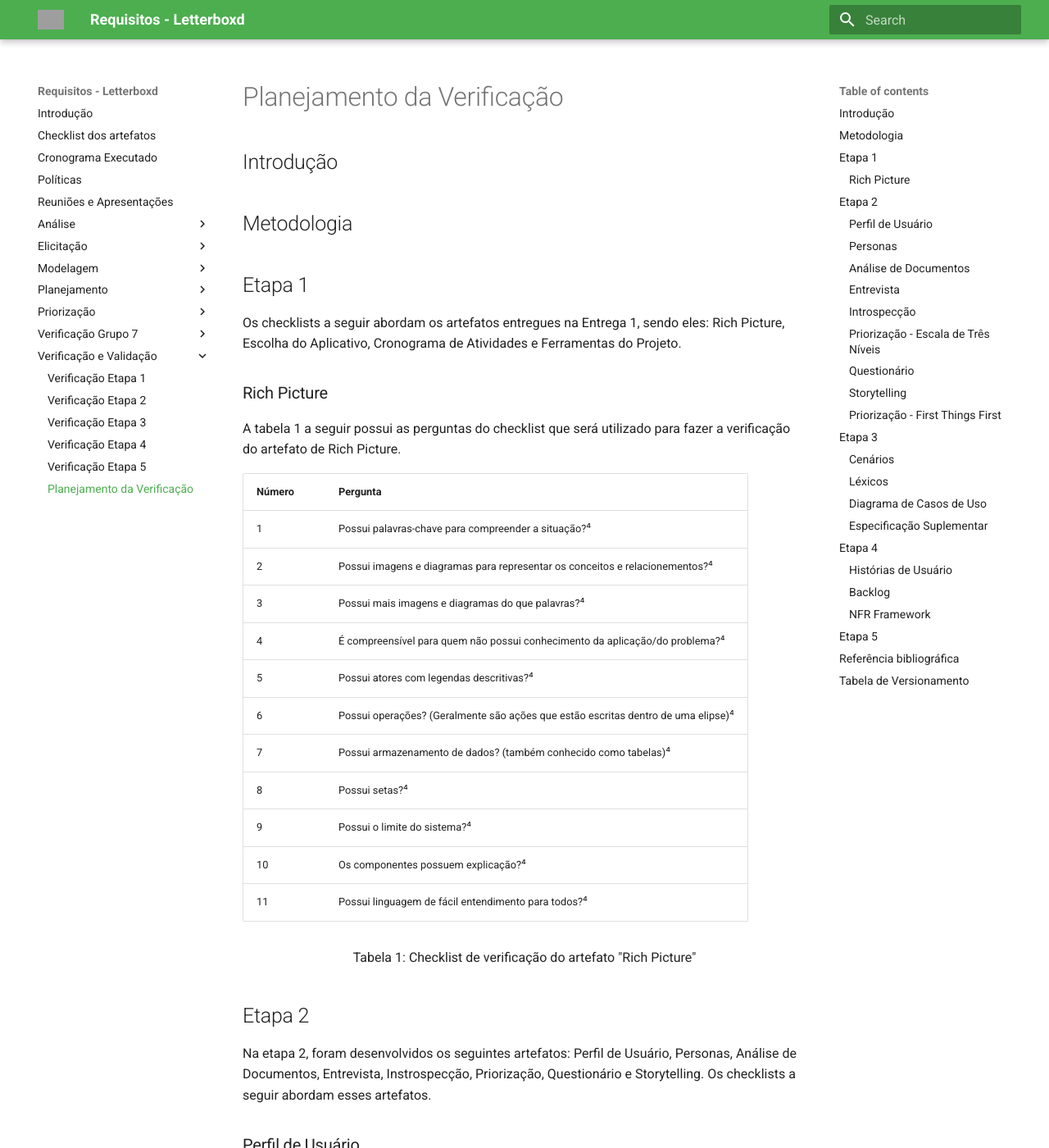
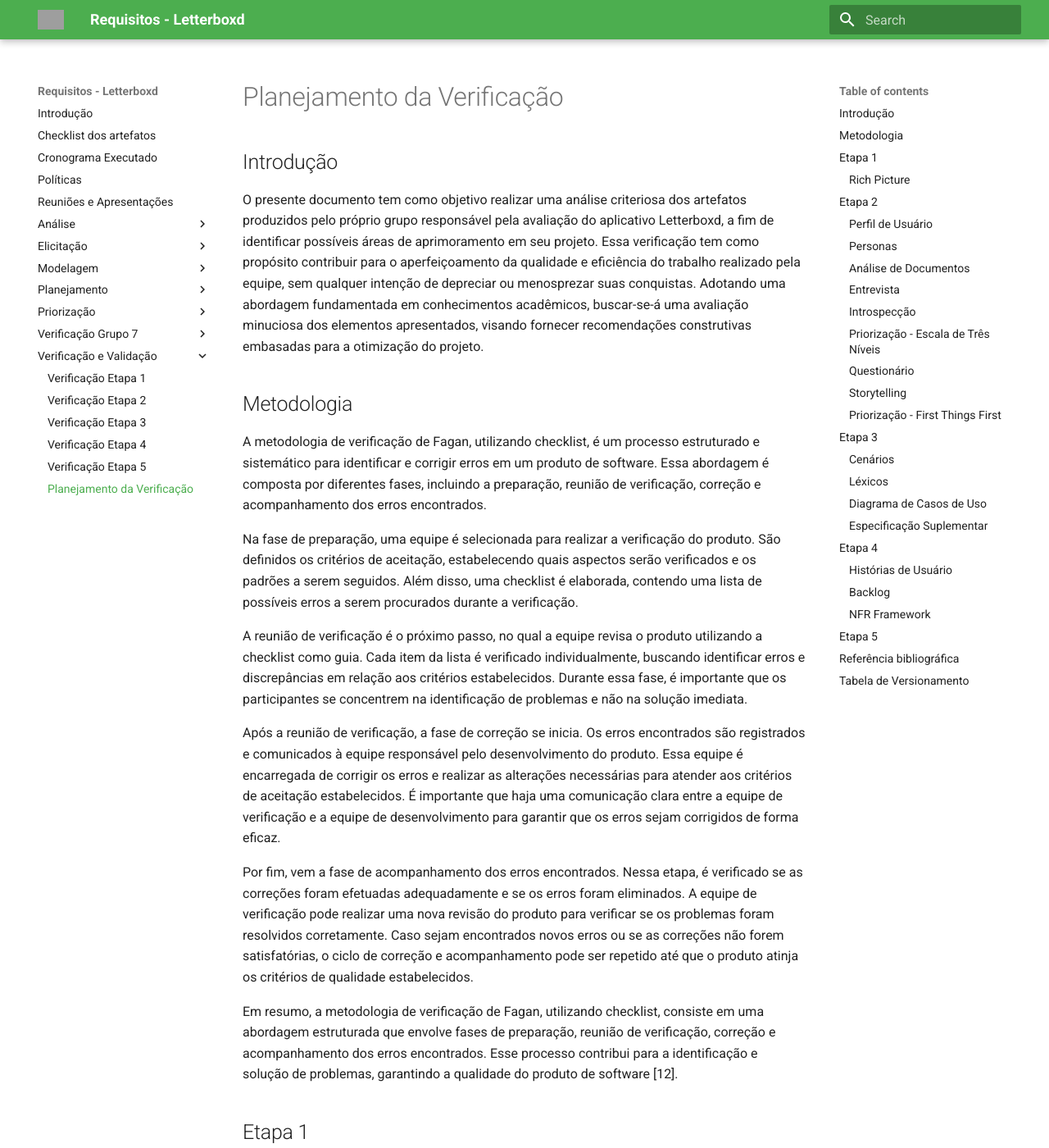
Before and after one commit to Requisitos-de-Software/2023.1-Letterboxd, an MkDocs documentation site: the page built from docs/Verificação e Validação/planejamento.md, in a window 1280 px wide and 1400 px high. Shown: the whole window at 82% size. Built offline with MkDocs 1.6.1 and Material for MkDocs 9.7.7, drawn with Linux system fonts in a browser that asks for light colours; some of the changed text lies outside the part shown; grey boxes are pictures that could not be loaded.

Commit message:
adiciona introdução e metodologia

```diff
--- a/docs/Verificação e Validação/planejamento.md
+++ b/docs/Verificação e Validação/planejamento.md
@@ -2,7 +2,22 @@
 
 ## Introdução
 
+O presente documento tem como objetivo realizar uma análise criteriosa dos artefatos produzidos pelo próprio grupo responsável pela avaliação do aplicativo Letterboxd, a fim de identificar possíveis áreas de aprimoramento em seu projeto. Essa verificação tem como propósito contribuir para o aperfeiçoamento da qualidade e eficiência do trabalho realizado pela equipe, sem qualquer intenção de depreciar ou menosprezar suas conquistas. Adotando uma abordagem fundamentada em conhecimentos acadêmicos, buscar-se-á uma avaliação minuciosa dos elementos apresentados, visando fornecer recomendações construtivas embasadas para a otimização do projeto.
+
 ## Metodologia
+
+
+A metodologia de verificação de Fagan, utilizando checklist, é um processo estruturado e sistemático para identificar e corrigir erros em um produto de software. Essa abordagem é composta por diferentes fases, incluindo a preparação, reunião de verificação, correção e acompanhamento dos erros encontrados.
+
+Na fase de preparação, uma equipe é selecionada para realizar a verificação do produto. São definidos os critérios de aceitação, estabelecendo quais aspectos serão verificados e os padrões a serem seguidos. Além disso, uma checklist é elaborada, contendo uma lista de possíveis erros a serem procurados durante a verificação.
+
+A reunião de verificação é o próximo passo, no qual a equipe revisa o produto utilizando a checklist como guia. Cada item da lista é verificado individualmente, buscando identificar erros e discrepâncias em relação aos critérios estabelecidos. Durante essa fase, é importante que os participantes se concentrem na identificação de problemas e não na solução imediata.
+
+Após a reunião de verificação, a fase de correção se inicia. Os erros encontrados são registrados e comunicados à equipe responsável pelo desenvolvimento do produto. Essa equipe é encarregada de corrigir os erros e realizar as alterações necessárias para atender aos critérios de aceitação estabelecidos. É importante que haja uma comunicação clara entre a equipe de verificação e a equipe de desenvolvimento para garantir que os erros sejam corrigidos de forma eficaz.
+
+Por fim, vem a fase de acompanhamento dos erros encontrados. Nessa etapa, é verificado se as correções foram efetuadas adequadamente e se os erros foram eliminados. A equipe de verificação pode realizar uma nova revisão do produto para verificar se os problemas foram resolvidos corretamente. Caso sejam encontrados novos erros ou se as correções não forem satisfatórias, o ciclo de correção e acompanhamento pode ser repetido até que o produto atinja os critérios de qualidade estabelecidos.
+
+Em resumo, a metodologia de verificação de Fagan, utilizando checklist, consiste em uma abordagem estruturada que envolve fases de preparação, reunião de verificação, correção e acompanhamento dos erros encontrados. Esse processo contribui para a identificação e solução de problemas, garantindo a qualidade do produto de software [12].
 
 ## Etapa 1
 
@@ -352,6 +367,7 @@
 > - [9] ANÁLISE DE DOCUMENTOS. In: RETRAINING - Guia de Engenharia de Requisitos. [S.l.], [s.d.]. Disponível em: https://retraining.inf.ufsc.br/guia/app/classificacoes/tecnicas-de-elicitacao-de-requisitos/entidades/tecnicas-de-elicitacao-de-requisitos-analise-de-documentos. Acesso em: 21 jun. 2023.
 > - [10] SERRANO, Maurício; SERRANO, Milene; Requisitos - Aula 07. Disponível em: Aprender3. Acesso em: 21 de junho de 2023.
 > - [11] WIEGERS Karl E. First Things First: Prioritizing Requirements. Setembro de 1999. Disponível em https://www.processimpact.com/articles/prioritizing.pdf. Acesso em 21 de junho de 2023.
+> - [12] Gerência e Qualidade de Software - Aula 06 - Técnica de revisão, Fábio Levy Siqueira. Disponível em: https://www.youtube.com/watch?v=nA1BVDd9GUE- Acesso em 12/06/2023
 
 ## Tabela de Versionamento
 
```
